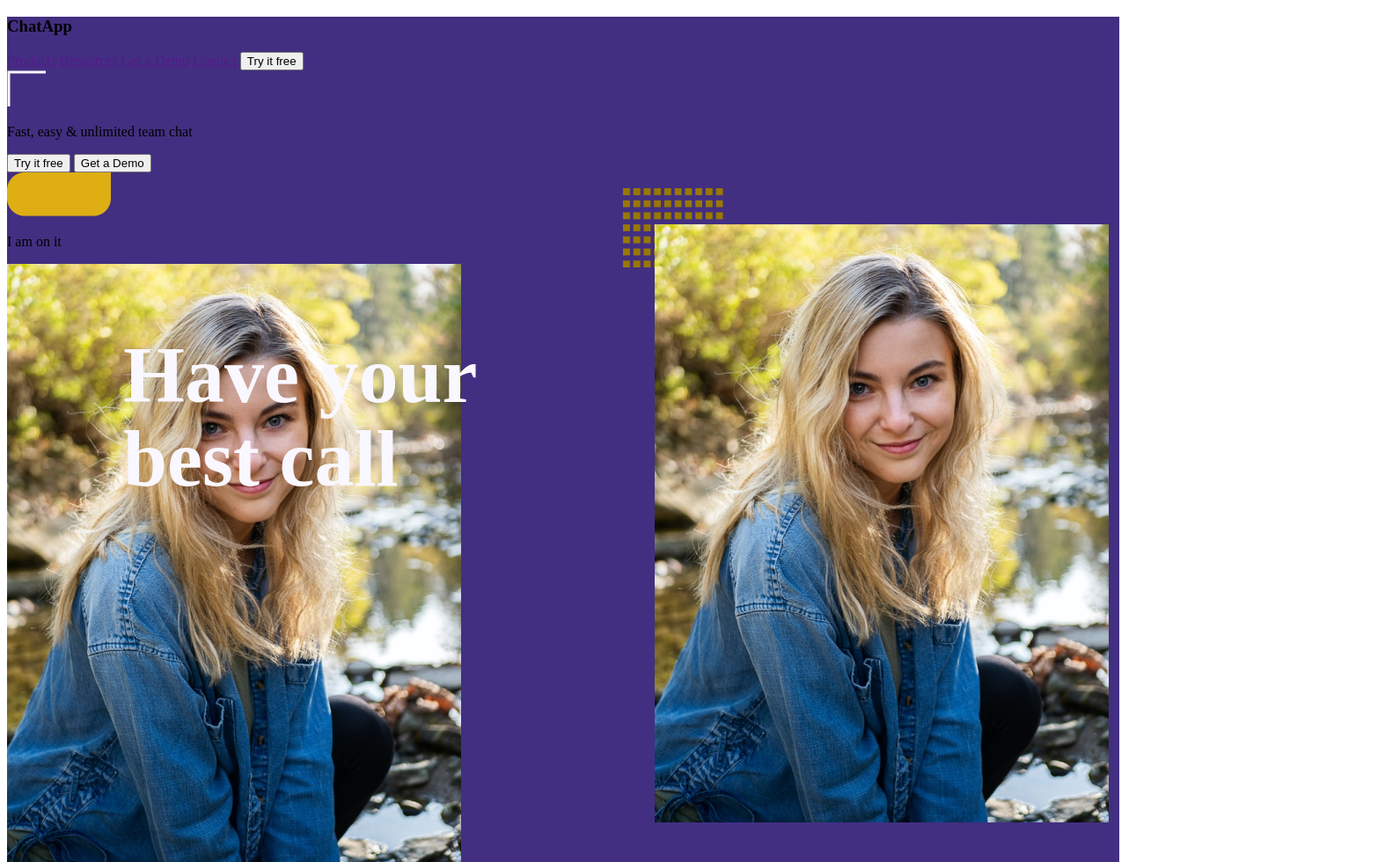
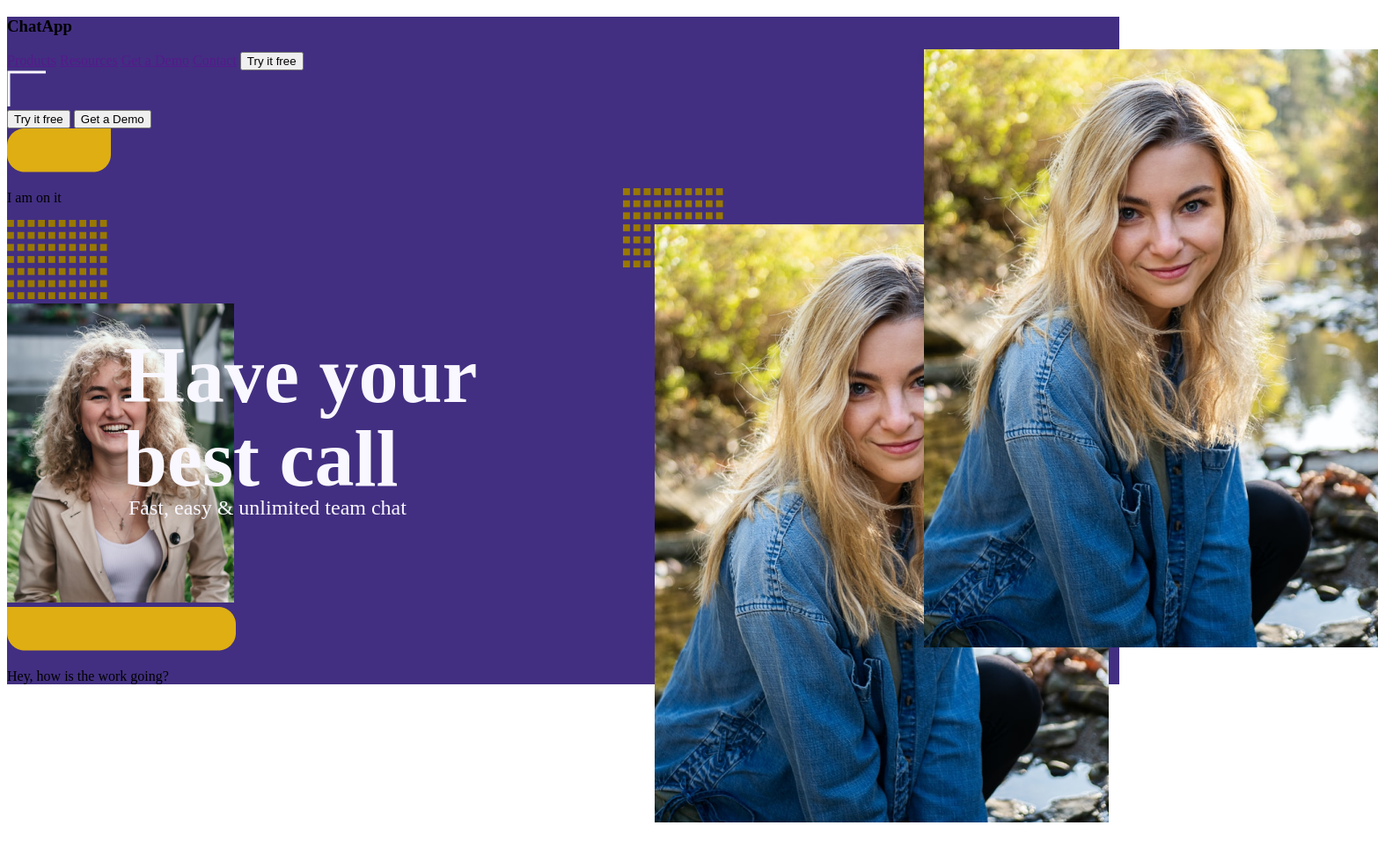
Before and after one commit to BrightOmolayo/figma-assignment, a plain HTML site: page index.html in a window 1280 px wide. Shown: the top 980 px of the page at 88% size, 1566 px wide, since content can reach past the window. After the commit the page ends 939 px from the top, so only its background shows below. Drawn offline with Linux system fonts and the light colour scheme.

Commit message:
h1para n  image2InCircle

```diff
--- a/index.html
+++ b/index.html
@@ -29,7 +29,7 @@
         <h1>
             Have your best call
         </h1>
-        <p>
+        <p class="h1Para">
             Fast, easy & unlimited team chat
         </p>
         <button>Try it free</button>
--- a/style.css
+++ b/style.css
@@ -29,3 +29,26 @@ h1{
     left: 744px;
     top: 255px;
 }
+.h1Para{
+    position: absolute;
+    width: 347px;
+    height: 31px;
+    left: 146px;
+    top: 538px;
+
+    font-family: 'Nunito';
+    font-style: normal;
+    font-weight: 400;
+    font-size: 24px;
+    line-height: 128.9%;
+    /* identical to box height, or 31px */
+    color: #F9F7FF;
+}
+.image2InCircle{
+    position: absolute;
+    left: 82%;
+    right: 15.22%;
+    top: 7.02%;
+    bottom: 91.99%;
+    box-shadow: 0px 6px 8px rgba(16, 27, 79, 0.202163);
+}
```
